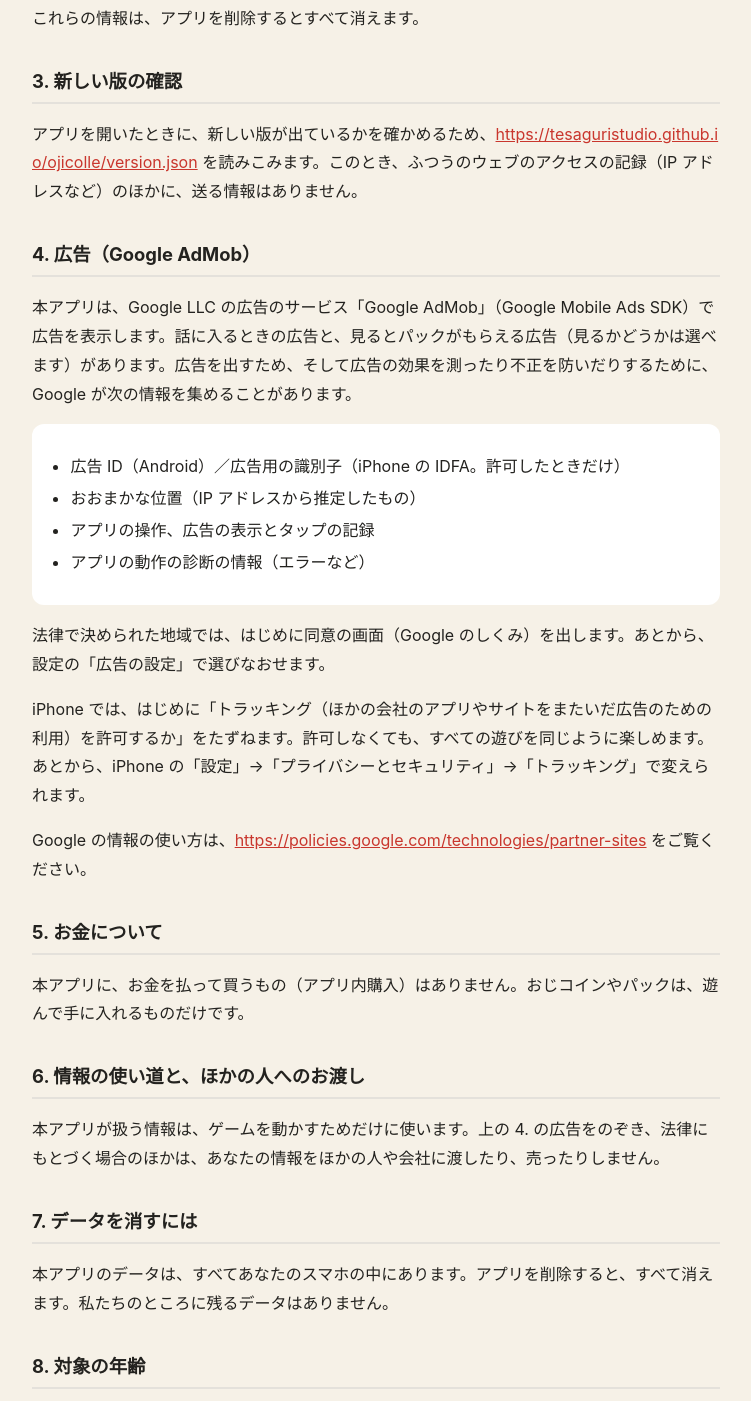
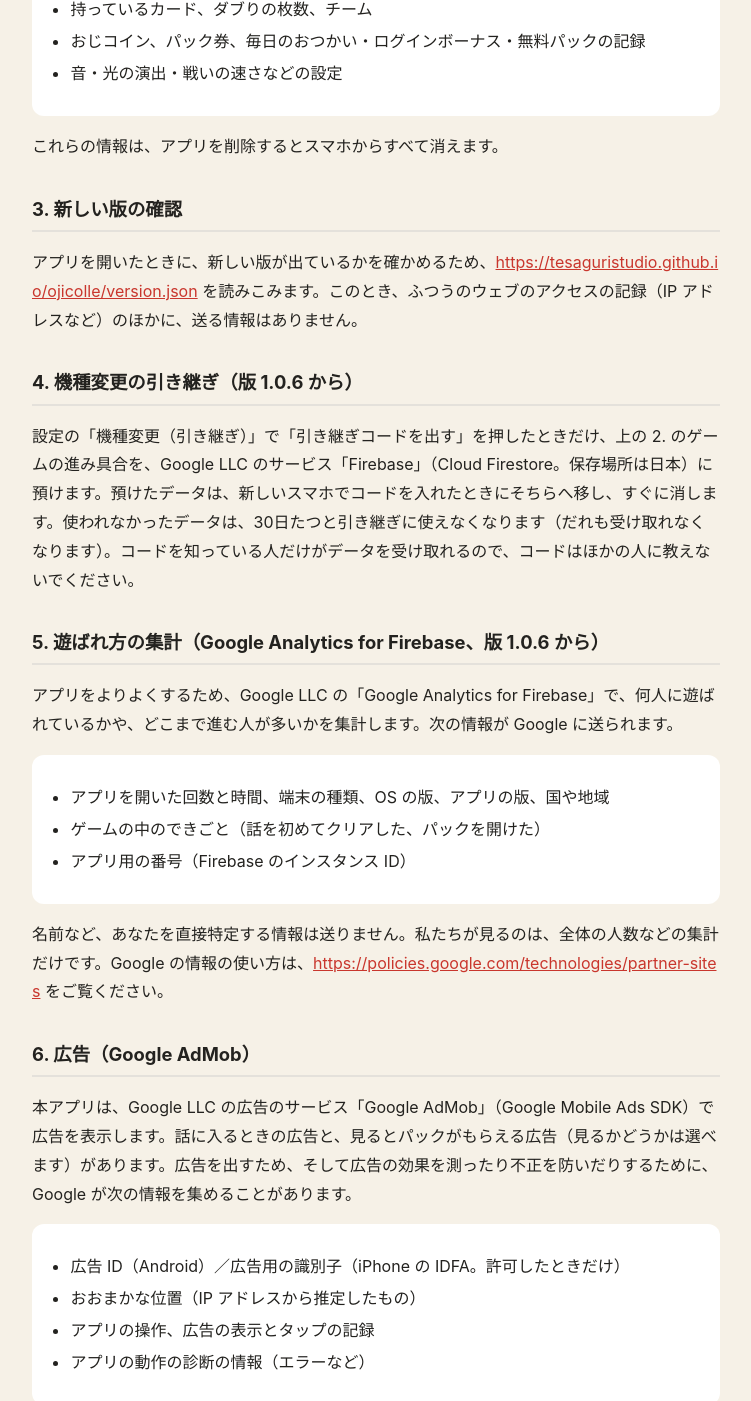
Before and after one commit to tesaguristudio/tesaguristudio.github.io, a plain HTML site: page ojicolle/privacy.html in a window 1280 px wide. Shown: the part 736-2137 px from the top of the page, without its empty margins (264-1015 px from the left). Drawn offline with Linux system fonts and the light colour scheme.

Commit message:
おじコレ：プライバシーポリシーに引き継ぎコードと Google Analytics for Firebase を追加（版 1.0.6 から）
Co-Authored-By: Claude Opus 5.5 <noreply@anthropic.com>
Claude-Session: https://claude.ai/code/session_0137ypDas8VjL8yagmwHrGEQ

```diff
--- a/ojicolle/privacy.html
+++ b/ojicolle/privacy.html
@@ -25,26 +25,39 @@ footer { margin-top:48px; color:var(--sub); font-size:13px; }
 <main>
 <p class="meta">おじコレ（オジサンコレクション）</p>
 <h1>プライバシーポリシー（おじコレ）</h1>
-<p class="meta">制定日：2026年11月9日</p>
+<p class="meta">制定日：2026年11月9日／改定日：2026年11月16日（版 1.0.6 から：機種変更の引き継ぎと、遊ばれ方の集計を追加）</p>
 <p>tesaguri studio（以下「私たち」）は、ゲームアプリ「おじコレ（オジサンコレクション）」（以下「本アプリ」）で扱う情報と、その使い道について、次のとおり定めます。</p>
 
 <h2>1. アカウントについて</h2>
-<p>本アプリには、アカウントの登録やログインはありません。名前・メールアドレス・電話番号を入れてもらうこともありません。</p>
+<p>本アプリには、アカウントの登録はありません。名前・メールアドレス・電話番号を入れてもらうこともありません。</p>
+<p>版 1.0.6 からは、下の 4. と 5. のために、Google の Firebase で「匿名のログイン」をします。これは、だれかを特定しない番号（ランダムな ID）をアプリに割りあてるだけのもので、あなたの名前やメールアドレスとは結びつきません。</p>
 
 <h2>2. スマホの中だけに保存する情報</h2>
-<p>次の情報は、あなたのスマホの中だけに保存します。私たちのサーバーには送りません（私たちはサーバーを持っていません）。</p>
+<p>次の情報は、ふだんはあなたのスマホの中だけに保存します。下の 4.（機種変更の引き継ぎ）を使ったときだけ、一時的に預かります。</p>
 <div class="box"><ul>
 <li>ゲームの進み具合（勝った話、見た話、ハード改の記録）</li>
 <li>持っているカード、ダブりの枚数、チーム</li>
 <li>おじコイン、パック券、毎日のおつかい・ログインボーナス・無料パックの記録</li>
 <li>音・光の演出・戦いの速さなどの設定</li>
 </ul></div>
-<p>これらの情報は、アプリを削除するとすべて消えます。</p>
+<p>これらの情報は、アプリを削除するとスマホからすべて消えます。</p>
 
 <h2>3. 新しい版の確認</h2>
 <p>アプリを開いたときに、新しい版が出ているかを確かめるため、<a href="https://tesaguristudio.github.io/ojicolle/version.json">https://tesaguristudio.github.io/ojicolle/version.json</a> を読みこみます。このとき、ふつうのウェブのアクセスの記録（IP アドレスなど）のほかに、送る情報はありません。</p>
 
-<h2>4. 広告（Google AdMob）</h2>
+<h2>4. 機種変更の引き継ぎ（版 1.0.6 から）</h2>
+<p>設定の「機種変更（引き継ぎ）」で「引き継ぎコードを出す」を押したときだけ、上の 2. のゲームの進み具合を、Google LLC のサービス「Firebase」（Cloud Firestore。保存場所は日本）に預けます。預けたデータは、新しいスマホでコードを入れたときにそちらへ移し、すぐに消します。使われなかったデータは、30日たつと引き継ぎに使えなくなります（だれも受け取れなくなります）。コードを知っている人だけがデータを受け取れるので、コードはほかの人に教えないでください。</p>
+
+<h2>5. 遊ばれ方の集計（Google Analytics for Firebase、版 1.0.6 から）</h2>
+<p>アプリをよりよくするため、Google LLC の「Google Analytics for Firebase」で、何人に遊ばれているかや、どこまで進む人が多いかを集計します。次の情報が Google に送られます。</p>
+<div class="box"><ul>
+<li>アプリを開いた回数と時間、端末の種類、OS の版、アプリの版、国や地域</li>
+<li>ゲームの中のできごと（話を初めてクリアした、パックを開けた）</li>
+<li>アプリ用の番号（Firebase のインスタンス ID）</li>
+</ul></div>
+<p>名前など、あなたを直接特定する情報は送りません。私たちが見るのは、全体の人数などの集計だけです。Google の情報の使い方は、<a href="https://policies.google.com/technologies/partner-sites">https://policies.google.com/technologies/partner-sites</a> をご覧ください。</p>
+
+<h2>6. 広告（Google AdMob）</h2>
 <p>本アプリは、Google LLC の広告のサービス「Google AdMob」（Google Mobile Ads SDK）で広告を表示します。話に入るときの広告と、見るとパックがもらえる広告（見るかどうかは選べます）があります。広告を出すため、そして広告の効果を測ったり不正を防いだりするために、Google が次の情報を集めることがあります。</p>
 <div class="box"><ul>
 <li>広告 ID（Android）／広告用の識別子（iPhone の IDFA。許可したときだけ）</li>
@@ -56,22 +69,22 @@ footer { margin-top:48px; color:var(--sub); font-size:13px; }
 <p>iPhone では、はじめに「トラッキング（ほかの会社のアプリやサイトをまたいだ広告のための利用）を許可するか」をたずねます。許可しなくても、すべての遊びを同じように楽しめます。あとから、iPhone の「設定」→「プライバシーとセキュリティ」→「トラッキング」で変えられます。</p>
 <p>Google の情報の使い方は、<a href="https://policies.google.com/technologies/partner-sites">https://policies.google.com/technologies/partner-sites</a> をご覧ください。</p>
 
-<h2>5. お金について</h2>
+<h2>7. お金について</h2>
 <p>本アプリに、お金を払って買うもの（アプリ内購入）はありません。おじコインやパックは、遊んで手に入れるものだけです。</p>
 
-<h2>6. 情報の使い道と、ほかの人へのお渡し</h2>
-<p>本アプリが扱う情報は、ゲームを動かすためだけに使います。上の 4. の広告をのぞき、法律にもとづく場合のほかは、あなたの情報をほかの人や会社に渡したり、売ったりしません。</p>
+<h2>8. 情報の使い道と、ほかの人へのお渡し</h2>
+<p>本アプリが扱う情報は、ゲームを動かすことと、アプリをよりよくすることだけに使います。上の 4.〜6.（Google のサービス）をのぞき、法律にもとづく場合のほかは、あなたの情報をほかの人や会社に渡したり、売ったりしません。</p>
 
-<h2>7. データを消すには</h2>
-<p>本アプリのデータは、すべてあなたのスマホの中にあります。アプリを削除すると、すべて消えます。私たちのところに残るデータはありません。</p>
+<h2>9. データを消すには</h2>
+<p>本アプリのデータは、ふだんはすべてあなたのスマホの中にあり、アプリを削除するとすべて消えます。引き継ぎのために預けたデータは、使われると消えます。同じスマホでコードを出しなおしたときも、前に預けたデータは消えます。すぐに消してほしいときや、集計のデータについてのお問い合わせは、下のメールでご連絡ください。</p>
 
-<h2>8. 対象の年齢</h2>
+<h2>10. 対象の年齢</h2>
 <p>本アプリは 13 歳以上の方を対象としています。子ども向けのアプリではありません。</p>
 
-<h2>9. このポリシーの変更</h2>
+<h2>11. このポリシーの変更</h2>
 <p>このポリシーを変えるときは、このページでお知らせします。大事な変更は、アプリの中でもお知らせします。</p>
 
-<h2>10. お問い合わせ</h2>
+<h2>12. お問い合わせ</h2>
 <p>tesaguri studio<br>メール：<a href="mailto:tesaguristudio@gmail.com">tesaguristudio@gmail.com</a></p>
 <footer>© tesaguri studio</footer>
 </main>
```
